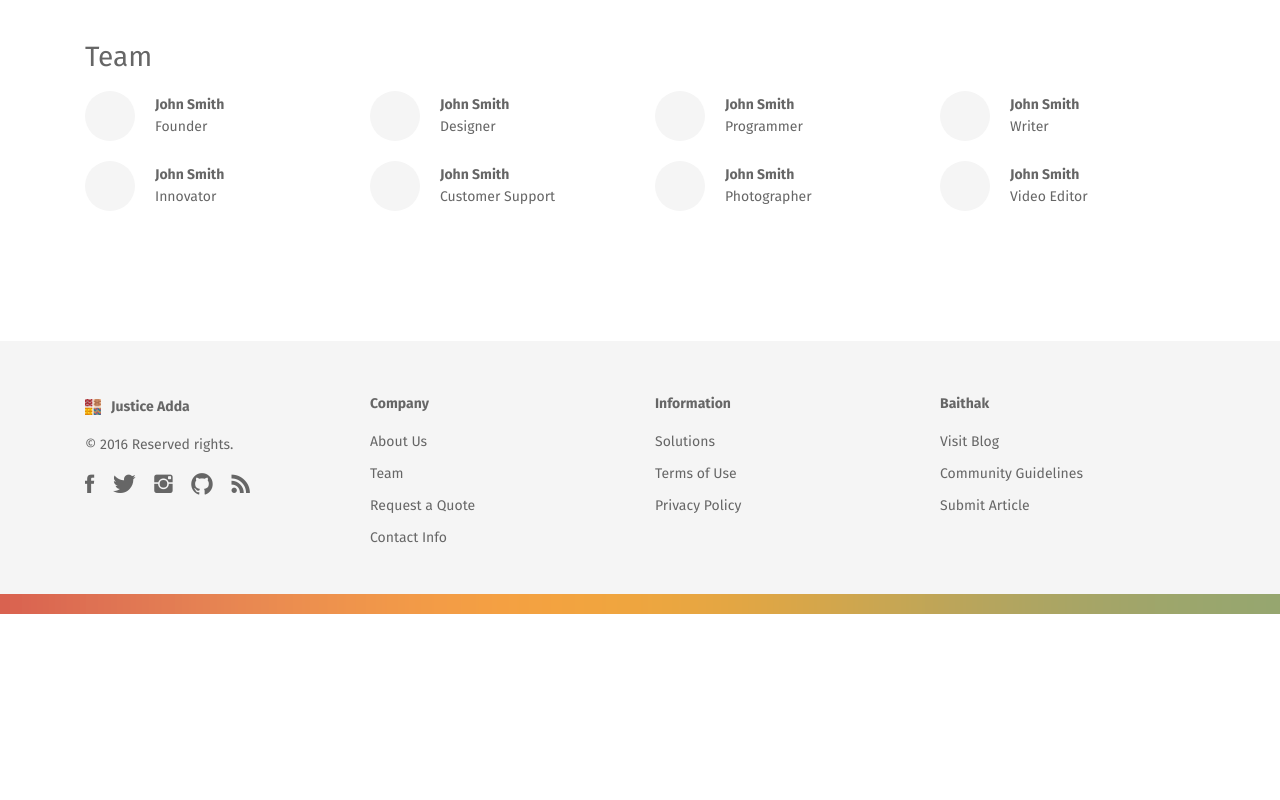
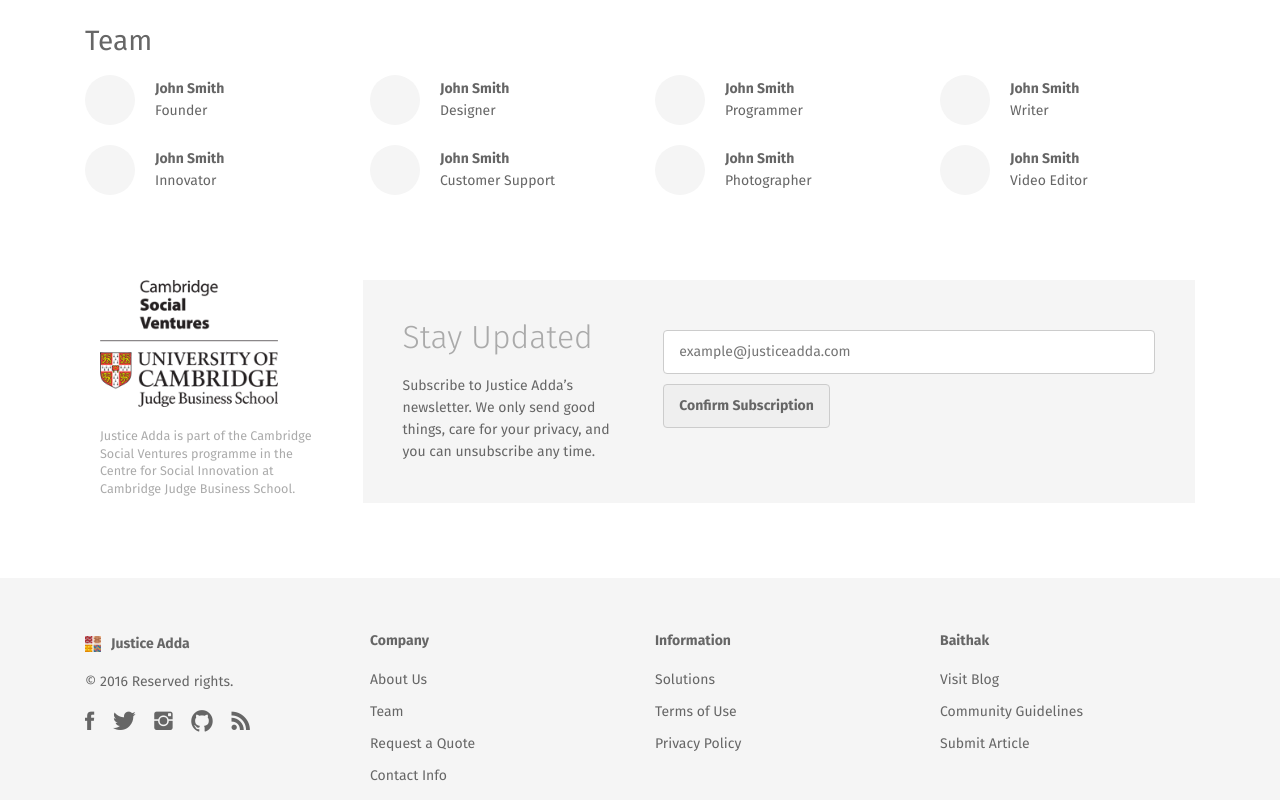
Before and after one commit to AnandChowdhary/justice-adda, a plain HTML site: page index.html in a window 1280 px wide. Shown: the part 2000-2800 px from the top of the page. Before the commit the page ends 2614 px from the top, so only its background shows below. Drawn offline with nearby package versions, Linux system fonts and the light colour scheme.

Commit message:
Add subscribe box

```diff
--- a/css/styles.css
+++ b/css/styles.css
@@ -66,7 +66,7 @@ body:before {
 }
 
 #masthead {
-    padding: 20px 0;
+    padding: 30px 0 10px;
 }
 #masthead a {
     text-decoration: none;
@@ -160,7 +160,6 @@ h2 {
 }
 
 #colophon {
-    margin-top: 15vh;
     padding: 55px 0;
     background: whitesmoke;
     position: relative;
@@ -201,3 +200,53 @@ h2 {
 .button-hero i {
     margin-left: 20px;
 }
+
+.cambridge-feature {
+    margin: 75px 0;
+}
+
+img {
+    max-width: 100%;
+}
+
+.small {
+    font-size: 90%;
+    line-height: 1.4;
+}
+.light {
+    color: #aaa;
+}
+.light-font {
+    font-weight: lighter;
+}
+.bg-light {
+    background: whitesmoke;
+}
+
+.subscribe-box {
+    padding: 40px;
+}
+.subscribe-box form {
+    margin-top: 10px;
+}
+.subscribe-box input {
+    padding: 10px 15px;
+    border-radius: 4px;
+    border: 1px solid #ccc;
+    font: inherit;
+}
+.subscribe-box input[type="email"] {
+    width: 100%;
+    margin-bottom: 10px;
+}
+.subscribe-box input[type="submit"] {
+    font-weight: bold;
+}
+
+.ma-bo-sm {
+    margin-bottom: 20px;
+}
+
+p:last-child {
+    margin-bottom: 0;
+}
--- a/index.html
+++ b/index.html
@@ -187,6 +187,37 @@
             </div>
         </main>
 
+        <div class="cambridge-feature">
+            <div class="container">
+                <div class="col-md-3">
+                    <div style="width: 90%">
+                        <p class="ma-bo-sm">
+                            <img alt="" src="img/camb.png" style="width: 80%">
+                        </p>
+                        <p class="small light">
+                            Justice Adda is part of the Cambridge Social Ventures programme in the Centre for Social Innovation at Cambridge Judge Business School.
+                        </p>
+                    </div>
+                </div>
+                <div class="col-md-9 bg-light subscribe-box">
+                    <div class="row">
+                        <div class="col-md-4">
+                            <h2 class="light light-font">Stay Updated</h2>
+                            <p>
+                                Subscribe to Justice Adda&rsquo;s newsletter. We only send good things, care for your privacy, and you can unsubscribe any time.
+                            </p>
+                        </div>
+                        <div class="col-md-8">
+                            <form>
+                                <input type="email" placeholder="example@justiceadda.com">
+                                <input type="submit" value="Confirm Subscription">
+                            </form>
+                        </div>
+                    </div>
+                </div>
+            </div>
+        </div>
+
         <footer id="colophon">
             <div class="container">
                 <div class="row">
```
Also changed, not shown: img/camb.png (added).
